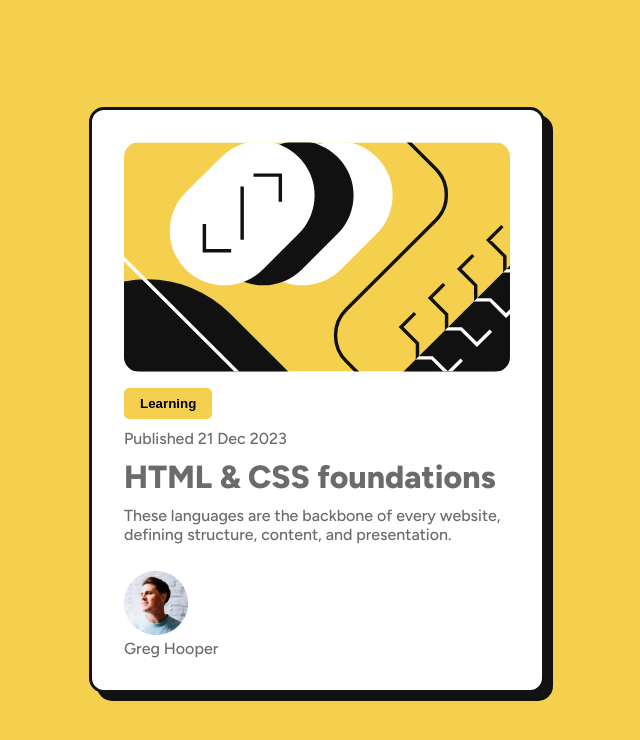
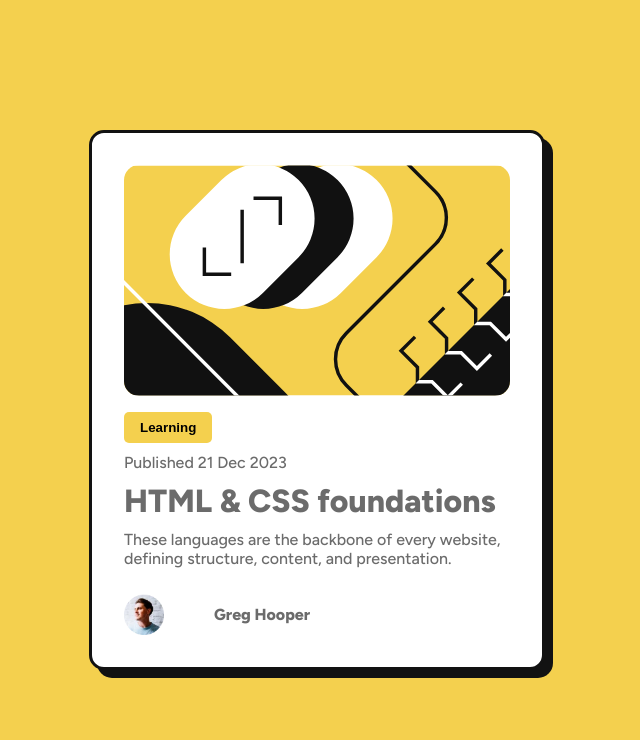
Before and after one commit to navariny/Cart-o-de-visualiza-o-do-blog, a plain HTML site: page index.html in a window 1280 px wide. Shown: the whole page, without its empty margins (323-963 px from the left). Drawn offline with Linux system fonts and the light colour scheme.

Commit message:
Estilização do footer do card

```diff
--- a/style.css
+++ b/style.css
@@ -75,3 +75,20 @@ button {
 .text p {
     margin: 10px 0;
 }
+
+/* ESTILIZAÇÃO DO FOOTER DO CARD */
+
+.card-footer {
+    display: flex;
+    flex-direction: row;
+    align-items: center;
+}
+
+.card-footer img {
+    width: 2.5rem;
+}
+
+.card-footer p {
+    font-weight: 800;
+    padding-left: 50px;
+}
```
